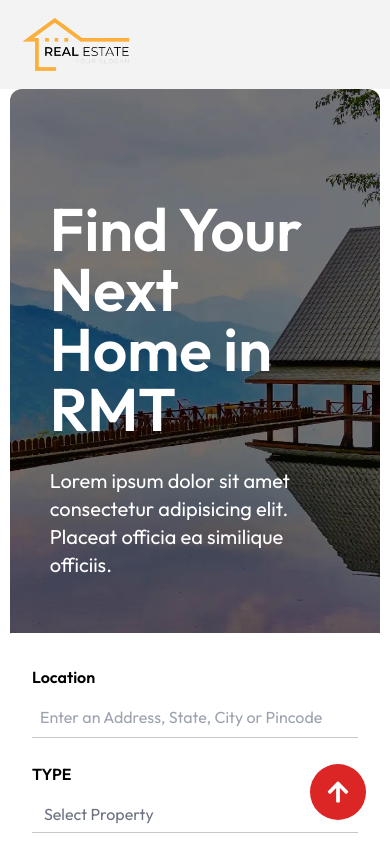
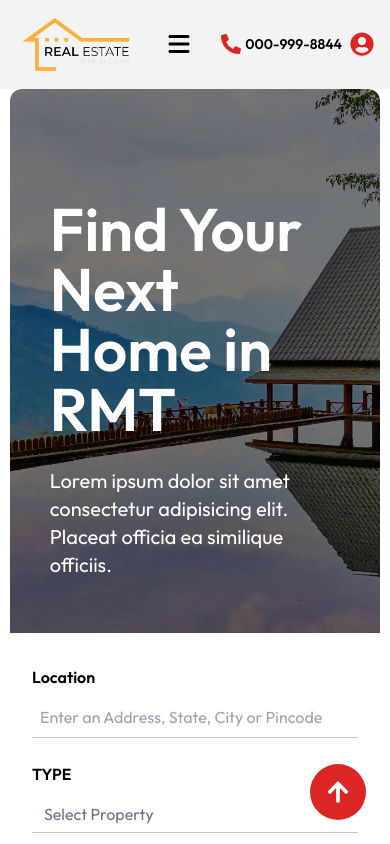
Before and after one commit to Bilal4542/practice-projects, a React (Vite) app in the folder real-estate-web/: page / in a window 390 px wide. Shown: the top 844 px of the page. Built offline with nearby package versions, Linux system fonts and the light colour scheme.

Commit message:
real estate web completed

```diff
--- a/real-estate-web/src/components/Header.jsx
+++ b/real-estate-web/src/components/Header.jsx
@@ -57,6 +57,27 @@ const Header = () => {
           <Link key={path} className='text-black text-[15px] uppercase font-semibold cursor-pointer px-3 py-2 dark:text-white rounded-lg hover:bg-red-600 hover:text-white' to={path} spy={true} offset={-100} smooth={true}>{link}</Link>
         ))}
       </ul>
+      {/* mobile icon menu start from here */}
+      <div onClick={toggleMenu} className="flex justify-center items-center lg:hidden">
+        <div>
+          {isMenuOpen ? <FaXmark  className='text-black dark:text-white text-2xl cursor-pointer'/> : <FaBars  className='text-black dark:text-white text-2xl cursor-pointer'/>}
+        </div>
+      </div>
+      <div className={`${isMenuOpen ? 'flex' : 'hidden'} w-full h-fit bg-slate-800 p-4 absolute top-[80px] left-0`} onClick={closeMenu}>
+        <ul className='w-full flex flex-col justify-center items-center gap-2'>
+          {navItems.map(({path,link})=>(
+            <Link key={path} className='text-white font-semibold uppercase cursor-pointer p-3 rounded-lg hover:bg-red-600 hover:text-black w-full text-center' to={path} spy={true} offset={-100} smooth={true}>{link}</Link>
+          ))}
+        </ul>
+      </div>
+      {/* mobile icon menu ends here */}
+      <div className="flex justify-center items-center gap-2 lg:gap-8">
+        <div className="flex justify-center items-center gap-1 lg:gap-3">
+          <FaPhoneAlt className='size-5 text-red-600'/>
+          <h1 className='text-sm lg:text-lg text-black dark:text-white font-semibold'>000-999-8844</h1>
+        </div>
+        <FaUserCircle className='size-6 text-red-600'/>
+      </div>
     </nav>
   )
 }
--- a/real-estate-web/src/sections/PopularAreas.jsx
+++ b/real-estate-web/src/sections/PopularAreas.jsx
@@ -41,15 +41,15 @@ const PopularAreas = () => {
         <div id='bottom' className='w-full grid grid-cols-1 lg:grid-cols-3 justify-start lg:justify-center items-start gap-6'>
           <div data-aos='slide-up' data-aos-delay='200' className='flex justify-center lg:items-center gap-8 w-full'>
             <h1 className='text-black text-7xl font-semibold dark:text-white'>5K</h1>
-            <h1>Active <br /> Listings</h1>
+            <h1 className='dark:text-white text-black'>Active <br /> Listings</h1>
           </div>
           <div data-aos='slide-up' data-aos-delay='200' className='flex justify-center lg:items-center gap-8 w-full'>
             <h1 className='text-black text-7xl font-semibold dark:text-white'>5K</h1>
-            <h1>Active <br /> Listings</h1>
+            <h1 className='dark:text-white text-black'>Active <br /> Listings</h1>
           </div>
           <div data-aos='slide-up' data-aos-delay='200' className='flex justify-center lg:items-center gap-8 w-full'>
             <h1 className='text-black text-7xl font-semibold dark:text-white'>5K</h1>
-            <h1>Active <br /> Listings</h1>
+            <h1 className='dark:text-white text-black'>Active <br /> Listings</h1>
           </div>
         </div>
       </section>
```
